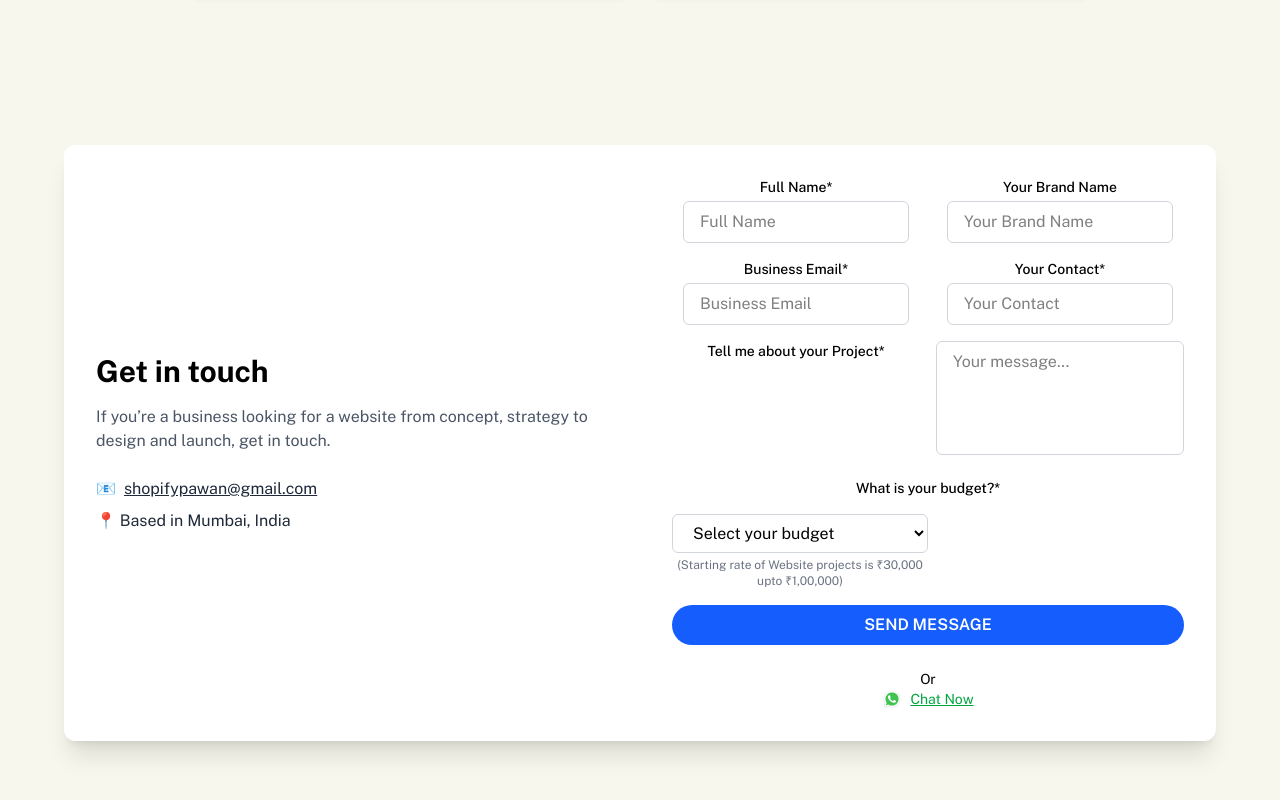
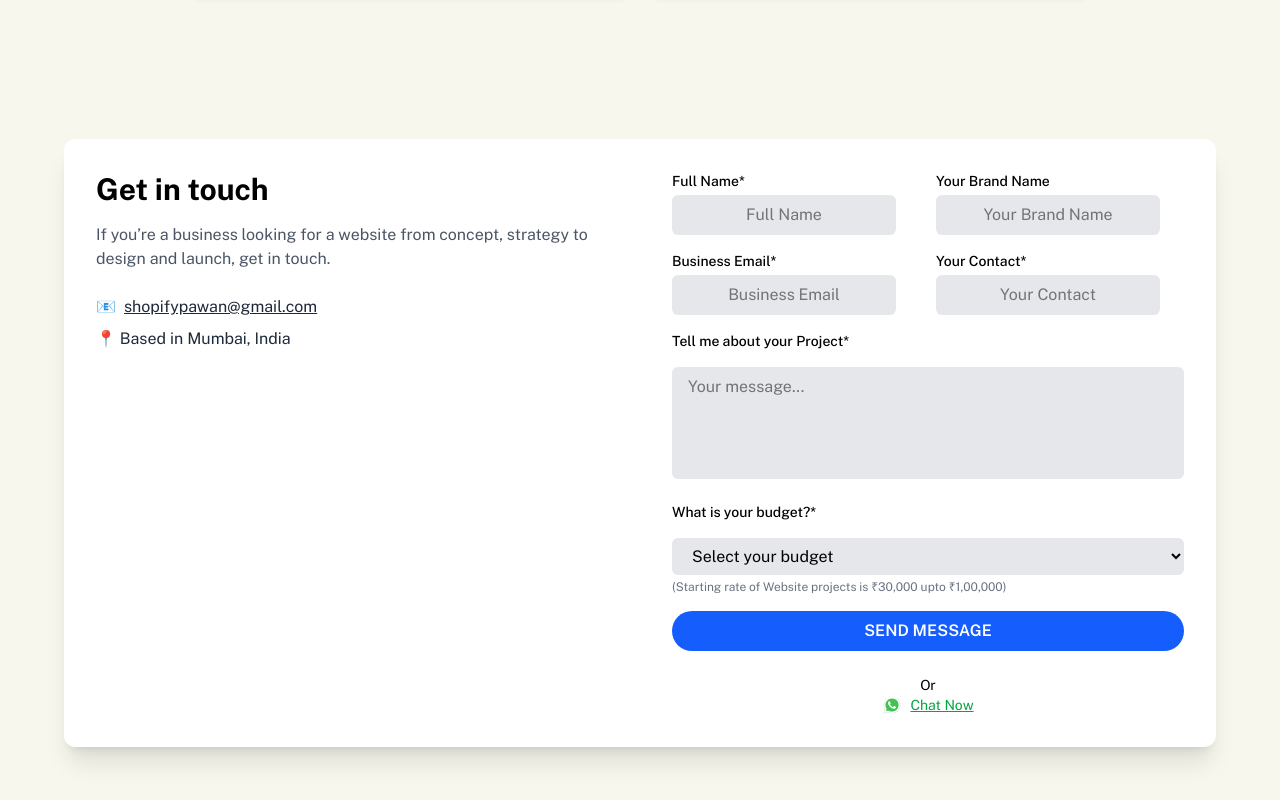
Before and after one commit to neerajk001/pawan-portfolio, a Next.js app: page / in a window 1280 px wide. Shown: the part 1594-2394 px from the top of the page. Built offline with nearby package versions, Linux system fonts and the light colour scheme.

Commit message:
ui changes

```diff
--- a/src/app/globals.css
+++ b/src/app/globals.css
@@ -21,5 +21,5 @@ html {
 }
 
 .input {
-  @apply border border-gray-300 px-4 py-2 rounded-md focus:outline-none focus:ring-2 focus:ring-blue-500;
+  @apply   px-4 py-2 rounded-md focus:outline-none focus:ring-2 focus:ring-blue-500 bg-gray-200;
 }
--- a/src/components/Brand.tsx
+++ b/src/components/Brand.tsx
@@ -25,7 +25,7 @@ function Brand() {
       width={300}
       height={250}
       />
-      <h1 className='text-md font-semibold'>Trusted by 40+ D2C Brands</h1>
+      <h1 className='text-md font-semibold'>Trusted by 40+ D2C Brands and founders</h1>
       </div>
 
 
--- a/src/components/ContactForm.jsx
+++ b/src/components/ContactForm.jsx
@@ -8,7 +8,7 @@ function ContactForm() {
       <div className="flex flex-col lg:flex-row w-full max-w-6xl bg-white shadow-xl rounded-xl overflow-hidden">
 
         {/* LEFT PANEL */}
-        <div className="lg:w-1/2 p-8 bg-white flex flex-col justify-center">
+        <div className="lg:w-1/2 p-8 bg-white flex flex-col ">
           <h2 className="text-3xl font-bold text-black mb-4">Get in touch</h2>
           <p className="text-gray-600 mb-6">
             If you’re a business looking for a website from concept, strategy to design and launch, get in touch.
@@ -23,7 +23,7 @@ function ContactForm() {
         <form
           action="https://formsubmit.co/shopifypawan@gmail.com"
           method="POST"
-          className="lg:w-1/2 p-8 space-y-4 w-full text-center items-center"
+          className="lg:w-1/2 p-8 space-y-4 w-full "
         >
           {/* Hidden Inputs */}
           <input type="hidden" name="_captcha" value="false" />
@@ -33,11 +33,11 @@ function ContactForm() {
           <div className="flex flex-col lg:flex-row gap-4">
             <div className="w-full">
               <label className="text-sm font-medium block mb-1">Full Name*</label>
-              <input type="text" name="name" required placeholder="Full Name" className="input" />
+              <input type="text" name="name" required placeholder="Full Name" className="input text-center" />
             </div>
             <div className="w-full">
               <label className="text-sm font-medium block mb-1">Your Brand Name</label>
-              <input type="text" name="brand" placeholder="Your Brand Name" className="input" />
+              <input type="text" name="brand" placeholder="Your Brand Name" className="input text-center" />
             </div>
           </div>
 
@@ -45,20 +45,20 @@ function ContactForm() {
           <div className="flex flex-col lg:flex-row gap-4">
             <div className="w-full">
               <label className="text-sm font-medium block mb-1">Business Email*</label>
-              <input type="email" name="email" required placeholder="Business Email" className="input" />
+              <input type="email" name="email" required placeholder="Business Email" className="input text-center" />
             </div>
             <div className="w-full">
               <label className="text-sm font-medium block mb-1">Your Contact*</label>
-              <input type="tel" name="phone" required pattern="[0-9]{10}" placeholder="Your Contact" className="input" />
+              <input type="tel" name="phone" required pattern="[0-9]{10}" placeholder="Your Contact" className="input text-center" />
             </div>
           </div>
 
           {/* ROW 3: Project Description */}
-          <div className="flex flex-col lg:flex-row gap-4">
-            <div className="lg:w-1/2">
+          <div className="flex flex-col  gap-4">
+            <div className="md:w-full">
               <label className="text-sm font-medium block">Tell me about your Project*</label>
             </div>
-            <div className="lg:w-1/2">
+            <div className="md:w-full">
               <textarea
                 name="message"
                 rows={4}
@@ -71,10 +71,10 @@ function ContactForm() {
 
           {/* ROW 4: Budget */}
           <div className="flex flex-col  gap-4">
-            <div className="lg:w-full">
-              <label className="text-sm font-medium block">What is your budget?*</label>
+            <div className="md:w-full">
+              <label className="text-sm font-medium flex ">What is your budget?*</label>
             </div>
-            <div className="lg:w-1/2">
+            <div className="md:w-full">
               <select name="budget" required className="input bg-white w-full">
                 <option value="">Select your budget</option>
                 <option>₹30,000 – ₹50,000</option>
```
